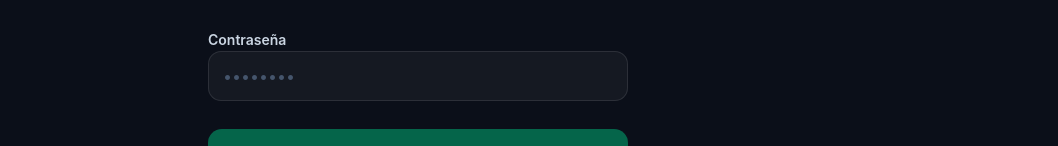
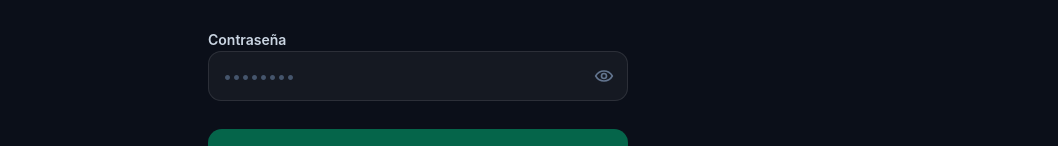
Before and after one commit to LNetNetworks/LNetIdentity-examples-1, a React (Vite) app in the folder issuer-webapp/: page /login in a window 1280 px wide. Shown: the part 398-544 px from the top of the page, without its empty margins (222-1280 px from the left). Built offline with nearby package versions, Linux system fonts and the light colour scheme; no server answers.

Commit message:
Refine secret controls and emission context

```diff
--- a/issuer-webapp/src/api/vc.ts
+++ b/issuer-webapp/src/api/vc.ts
@@ -8,7 +8,7 @@ export interface IssueVCParams {
   privateKey: string;
   mediatorKey: string;
   type: string;
-  contextUrl: string;
+  context: string;
   trustedList?: string;
   validUntil: string;
   data: Record<string, unknown>;
@@ -27,7 +27,7 @@ export function buildIssueVCRequest(params: IssueVCParams): IssueVCRequestPrevie
     claimsVerifier: params.claimsVerifier,
     subject: params.subjectDid,
     type: params.type,
-    context: params.contextUrl,
+    context: params.context,
     validUntil: params.validUntil,
     data: params.data,
     privatekey: params.privateKey,
--- /dev/null
+++ b/issuer-webapp/src/components/PasswordVisibilityButton.tsx
@@ -0,0 +1,42 @@
+export function PasswordVisibilityButton({
+  visible,
+  onToggle,
+}: {
+  visible: boolean;
+  onToggle: () => void;
+}) {
+  const label = visible ? 'Ocultar valor' : 'Mostrar valor';
+
+  return (
+    <button
+      type="button"
+      aria-label={label}
+      aria-pressed={visible}
+      title={label}
+      onClick={onToggle}
+      className="absolute inset-y-0 right-0 grid w-12 place-items-center rounded-r-[13px] text-slate-500 transition hover:text-slate-200 focus:outline-none focus-visible:ring-2 focus-visible:ring-inset focus-visible:ring-emerald-400"
+    >
+      {visible ? <EyeOffIcon /> : <EyeIcon />}
+    </button>
+  );
+}
+
+function EyeIcon() {
+  return (
+    <svg aria-hidden="true" width="20" height="20" viewBox="0 0 24 24" fill="none" stroke="currentColor" strokeWidth="2" strokeLinecap="round" strokeLinejoin="round">
+      <path d="M2 12s3.5-6 10-6 10 6 10 6-3.5 6-10 6S2 12 2 12Z" />
+      <circle cx="12" cy="12" r="3" />
+    </svg>
+  );
+}
+
+function EyeOffIcon() {
+  return (
+    <svg aria-hidden="true" width="20" height="20" viewBox="0 0 24 24" fill="none" stroke="currentColor" strokeWidth="2" strokeLinecap="round" strokeLinejoin="round">
+      <path d="m3 3 18 18" />
+      <path d="M10.6 10.7a2 2 0 0 0 2.7 2.7" />
+      <path d="M9.9 5.2A10.8 10.8 0 0 1 12 5c6.5 0 10 7 10 7a16.8 16.8 0 0 1-2.1 3" />
+      <path d="M6.6 6.6C3.6 8.4 2 12 2 12s3.5 7 10 7a10.7 10.7 0 0 0 4.1-.8" />
+    </svg>
+  );
+}
--- a/issuer-webapp/src/components/SettingsModal.tsx
+++ b/issuer-webapp/src/components/SettingsModal.tsx
@@ -2,6 +2,7 @@ import { useState } from 'react';
 import { useSettings } from '../context/SettingsContext';
 import type { WalletSettings } from '../types';
 import { getMissingSettings, getMissingSettingsMessage } from '../utils/settings';
+import { PasswordVisibilityButton } from './PasswordVisibilityButton';
 
 export function SettingsModal({ onClose }: { onClose: () => void }) {
   const { settings, setSettings } = useSettings();
@@ -131,23 +132,17 @@ function SecretField({
   return (
     <div className="space-y-1">
       <label className="text-sm font-semibold text-slate-400">{label}</label>
-      <div className="flex gap-2">
+      <div className="relative">
         <input
           type={visible ? 'text' : 'password'}
-          className="min-h-[50px] min-w-0 flex-1 rounded-[13px] border border-white/10 bg-white/[0.045] px-3.5 py-3 font-mono text-sm text-slate-100 outline-none transition focus:border-emerald-500 focus:bg-[#0b0f19]"
+          className="min-h-[50px] w-full rounded-[13px] border border-white/10 bg-white/[0.045] py-3 pl-3.5 pr-12 font-mono text-sm text-slate-100 outline-none transition focus:border-emerald-500 focus:bg-[#0b0f19]"
           autoCapitalize="none"
           autoCorrect="off"
           spellCheck={false}
           value={value}
           onChange={(e) => onChange(e.target.value)}
         />
-        <button
-          type="button"
-          onClick={onToggleVisible}
-          className="shrink-0 rounded-xl border border-white/15 bg-white/[0.08] px-3 text-sm font-medium text-slate-300 transition hover:bg-white/[0.12]"
-        >
-          {visible ? 'Ocultar' : 'Mostrar'}
-        </button>
+        <PasswordVisibilityButton visible={visible} onToggle={onToggleVisible} />
       </div>
       <p className="text-xs leading-relaxed text-slate-500">{hint}</p>
     </div>
--- a/issuer-webapp/src/pages/IssueWizard/IssueWizard.tsx
+++ b/issuer-webapp/src/pages/IssueWizard/IssueWizard.tsx
@@ -37,7 +37,7 @@ export function IssueWizard() {
         privateKey: settings.walletPrivateKey.trim(),
         mediatorKey: settings.mediatorKey.trim(),
         type: selectedType.type,
-        contextUrl: selectedType.schemaUrl,
+        context: selectedType.schemaUrl,
         trustedList: settings.trustedList.trim() || undefined,
         validUntil: toISODateTime(expirationDate, DEFAULT_TIME),
         data: { ...formValues, id: recipientDid },
--- a/issuer-webapp/src/pages/LoginPage.tsx
+++ b/issuer-webapp/src/pages/LoginPage.tsx
@@ -2,12 +2,14 @@ import { useState, type FormEvent } from 'react';
 import { useNavigate } from 'react-router-dom';
 import { useAuth } from '../context/AuthContext';
 import { API_BASE } from '../api/client';
+import { PasswordVisibilityButton } from '../components/PasswordVisibilityButton';
 
 export function LoginPage() {
   const { login, loading, error } = useAuth();
   const navigate = useNavigate();
   const [username, setUsername] = useState('');
   const [password, setPassword] = useState('');
+  const [showPassword, setShowPassword] = useState(false);
 
   async function handleSubmit(e: FormEvent) {
     e.preventDefault();
@@ -54,16 +56,22 @@ export function LoginPage() {
           <label htmlFor="issuer-password" className="text-sm font-semibold text-slate-300">
             Contraseña
           </label>
+          <div className="relative">
             <input
               id="issuer-password"
-            type="password"
-            className="min-h-[50px] w-full rounded-[13px] border border-white/10 bg-white/[0.045] px-3.5 py-3 text-base text-slate-100 outline-none transition placeholder:text-slate-600 focus:border-emerald-500 focus:bg-[#121829]"
+              type={showPassword ? 'text' : 'password'}
+              className="min-h-[50px] w-full rounded-[13px] border border-white/10 bg-white/[0.045] py-3 pl-3.5 pr-12 text-base text-slate-100 outline-none transition placeholder:text-slate-600 focus:border-emerald-500 focus:bg-[#121829]"
               value={password}
               onChange={(e) => setPassword(e.target.value)}
               placeholder="••••••••"
               autoComplete="current-password"
               required
             />
+            <PasswordVisibilityButton
+              visible={showPassword}
+              onToggle={() => setShowPassword((visible) => !visible)}
+            />
+          </div>
         </div>
 
         {error && (
```
Lines whose indentation alone changed are shown as unchanged.
